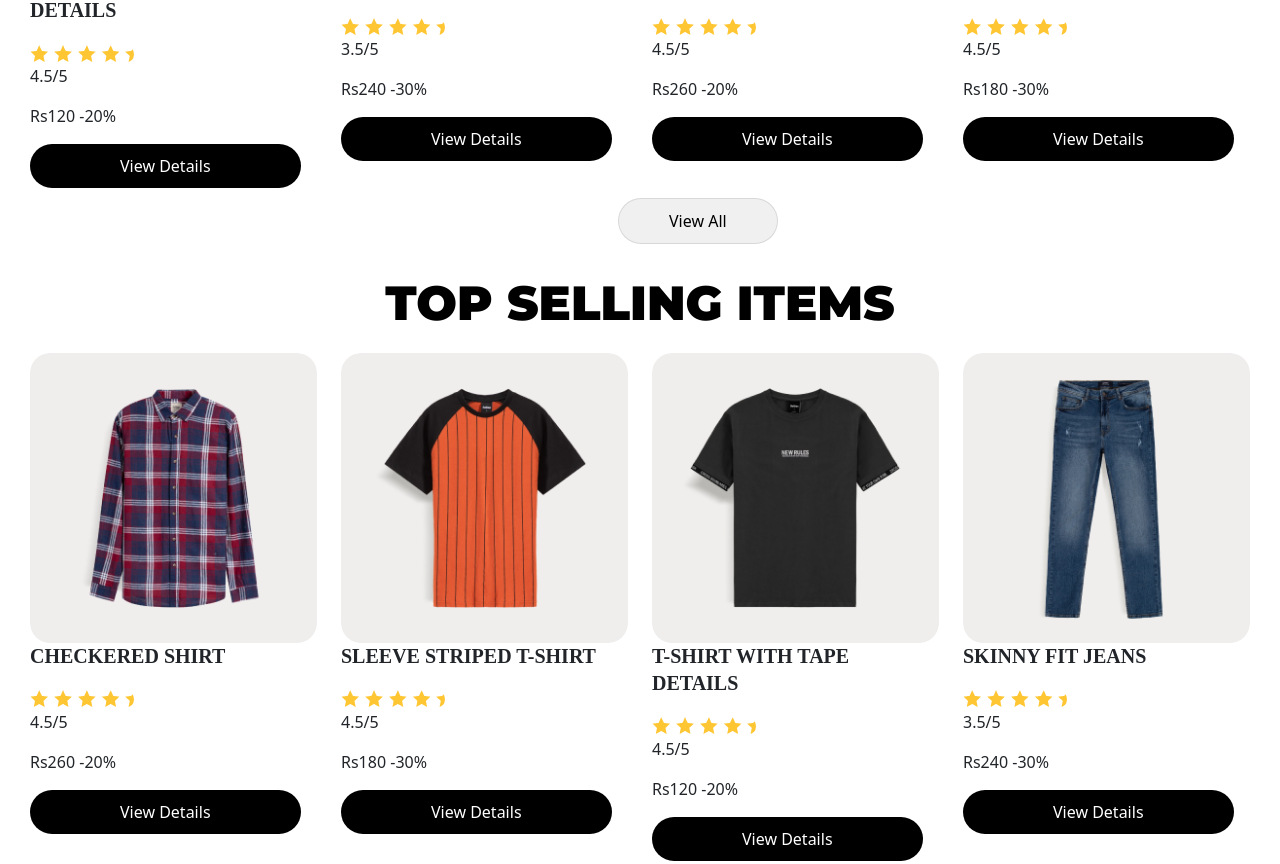
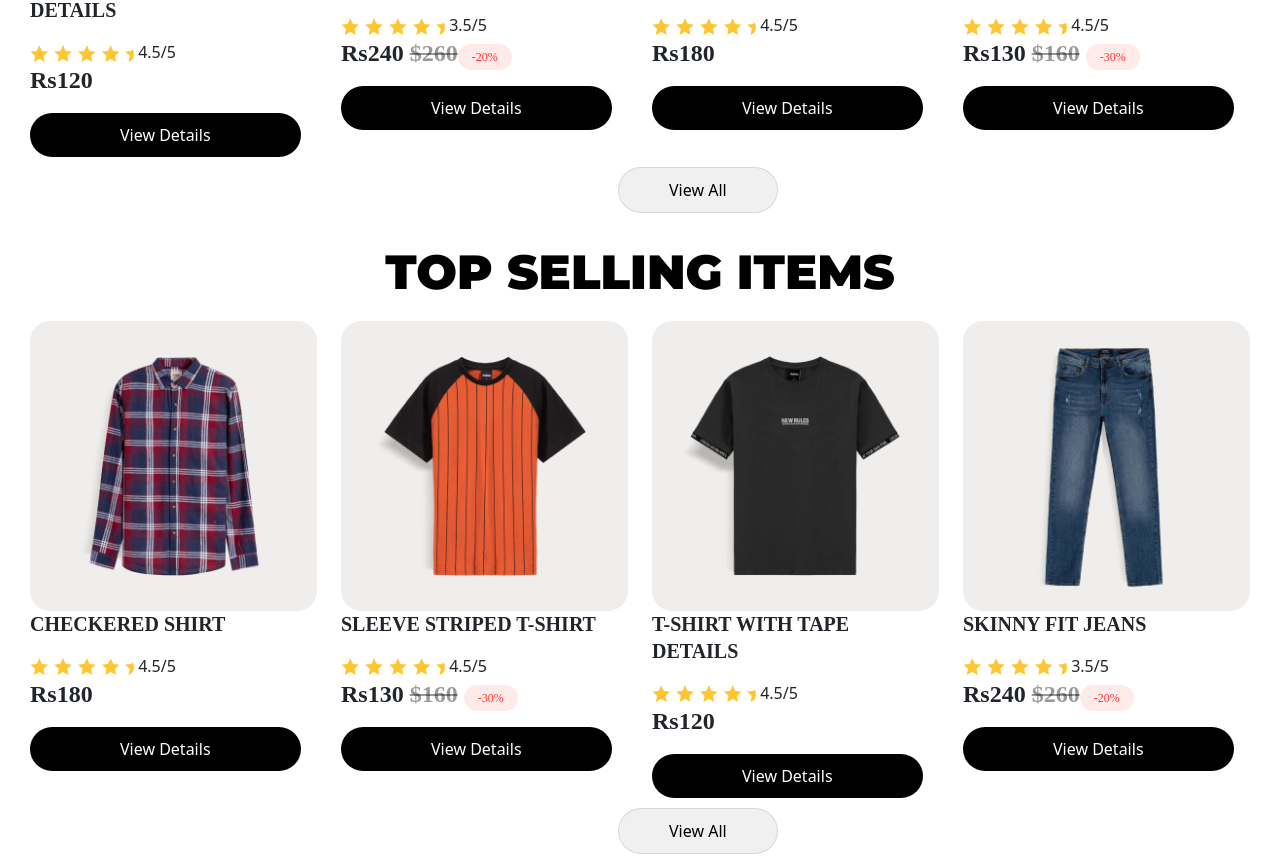
Before and after one commit to cutedgeworkflow/vastralay_bazar, a plain HTML site: page Index.html in a window 1280 px wide. Shown: the part 1959-2823 px from the top of the page. Drawn offline with nearby package versions, Linux system fonts and the light colour scheme; a web font is replaced by a local one.

Commit message:
homepage updated

```diff
--- a/Index.html
+++ b/Index.html
@@ -113,9 +113,9 @@
                         <div class="product-details">
                             <p>T-SHIRT WITH TAPE DETAILS</p>
                             <img src="assets/image/rating.png" />
-                            <p class="rating">4.5/5</p>
+                            <span class="rating">4.5/5</span>
 
-                            <p class="price">Rs120 <span class="discount">-20%</span></p>
+                            <p class="price">Rs120 </p>
                             <a href="#" class="btn btn-primary btn-view-details">View Details</a>
                         </div>
                     </div>
@@ -126,8 +126,8 @@
                         <div class="product-details">
                             <p>SKINNY FIT JEANS</p>
                             <img src="assets/image/rating.png" />
-                            <p class="rating">3.5/5</p>
-                            <p class="price">Rs240 <span class="discount">-30%</span></p>
+                            <span class="rating">3.5/5</span>
+                            <p class="price">Rs240  <span class="off">$260</span><span class="discount">-20%</span></p>
                             <a href="#" class="btn btn-primary btn-view-details">View Details</a>
                         </div>
                     </div>
@@ -138,8 +138,8 @@
                         <div class="product-details">
                             <p>CHECKERED SHIRT</p>
                             <img src="assets/image/rating.png" />
-                            <p class="rating">4.5/5</p>
-                            <p class="price">Rs260 <span class="discount">-20%</span></p>
+                            <span class="rating">4.5/5</span>
+                            <p class="price">Rs180 </p>
                             <a href="#" class="btn btn-primary btn-view-details">View Details</a>
                         </div>
                     </div>
@@ -150,8 +150,8 @@
                         <div class="product-details">
                             <p>SLEEVE STRIPED T-SHIRT</p>
                             <img src="assets/image/rating.png" />
-                            <p class="rating">4.5/5</p>
-                            <p class="price">Rs180 <span class="discount">-30%</span></p>
+                            <span class="rating">4.5/5</span>
+                            <p class="price">Rs130 <span class="off">$160</span> <span class="discount">-30%</span></p>
                             <a href="#" class="btn btn-primary btn-view-details">View Details</a>
                         </div>
                     </div>
@@ -169,8 +169,8 @@
                         <div class="product-details">
                             <p>CHECKERED SHIRT</p>
                             <img src="assets/image/rating.png" />
-                            <p class="rating">4.5/5</p>
-                            <p class="price">Rs260 <span class="discount">-20%</span></p>
+                            <span class="rating">4.5/5</span>
+                            <p class="price">Rs180</p>
                             <a href="#" class="btn btn-primary btn-view-details">View Details</a>
                         </div>
                     </div>
@@ -181,8 +181,8 @@
                         <div class="product-details">
                             <p>SLEEVE STRIPED T-SHIRT</p>
                             <img src="assets/image/rating.png" />
-                            <p class="rating">4.5/5</p>
-                            <p class="price">Rs180 <span class="discount">-30%</span></p>
+                            <span class="rating">4.5/5</span>
+                            <p class="price">Rs130 <span class="off">$160</span> <span class="discount">-30%</span></p>
                             <a href="#" class="btn btn-primary btn-view-details">View Details</a>
                         </div>
                     </div>
@@ -193,8 +193,8 @@
                         <div class="product-details">
                             <p>T-SHIRT WITH TAPE DETAILS</p>
                             <img src="assets/image/rating.png" />
-                            <p class="rating">4.5/5</p>
-                            <p class="price">Rs120 <span class="discount">-20%</span></p>
+                            <span class="rating">4.5/5</span>
+                            <p class="price">Rs120 </p>
                             <a href="#" class="btn btn-primary btn-view-details">View Details</a>
                         </div>
                     </div>
@@ -205,8 +205,8 @@
                         <div class="product-details">
                             <p>SKINNY FIT JEANS</p>
                             <img src="assets/image/rating.png" />
-                            <p class="rating">3.5/5</p>
-                            <p class="price">Rs240 <span class="discount">-30%</span></p>
+                            <span class="rating">3.5/5</span>
+                            <p class="price">Rs240  <span class="off">$260</span><span class="discount">-20%</span></p>
                             <a href="#" class="btn btn-primary btn-view-details">View Details</a>
                         </div>
                     </div>
--- a/assets/css/style.css
+++ b/assets/css/style.css
@@ -260,13 +260,38 @@ h2 {
     text-align: left;
 }
 
-.product-details p:last-child {
+.product-details .price {
     font-family: Satoshi;
     font-size: 24px;
     font-weight: 700;
     line-height: 32.4px;
     text-align: left;
-    color: #000000;
+}
+
+.product-details .discount {
+    padding: 6px 14px 6px 14px;
+    gap: 12px;
+    border-radius: 62px 62px 62px 62px;
+    opacity: 0px;
+    font-family: Satoshi;
+    font-size: 12px;
+    font-weight: 500;
+    line-height: 16.2px;
+    text-align: left;
+    background-color:#FF33331A;
+    color:#FF3333;
+
+}
+
+.product-details .off {
+    font-family: Satoshi;
+    font-size: 24px;
+    font-weight: 700;
+    line-height: 32.4px;
+    text-align: left;
+    text-decoration:line-through;
+    color:#00000066;
+
 }
 
 .product-details a {
@@ -421,7 +446,8 @@ h2 {
     opacity: 0px;
 
 }
-.container4 h2{
+
+.container4 h2 {
     text-align: left;
     margin-left: 10px;
 }
```
